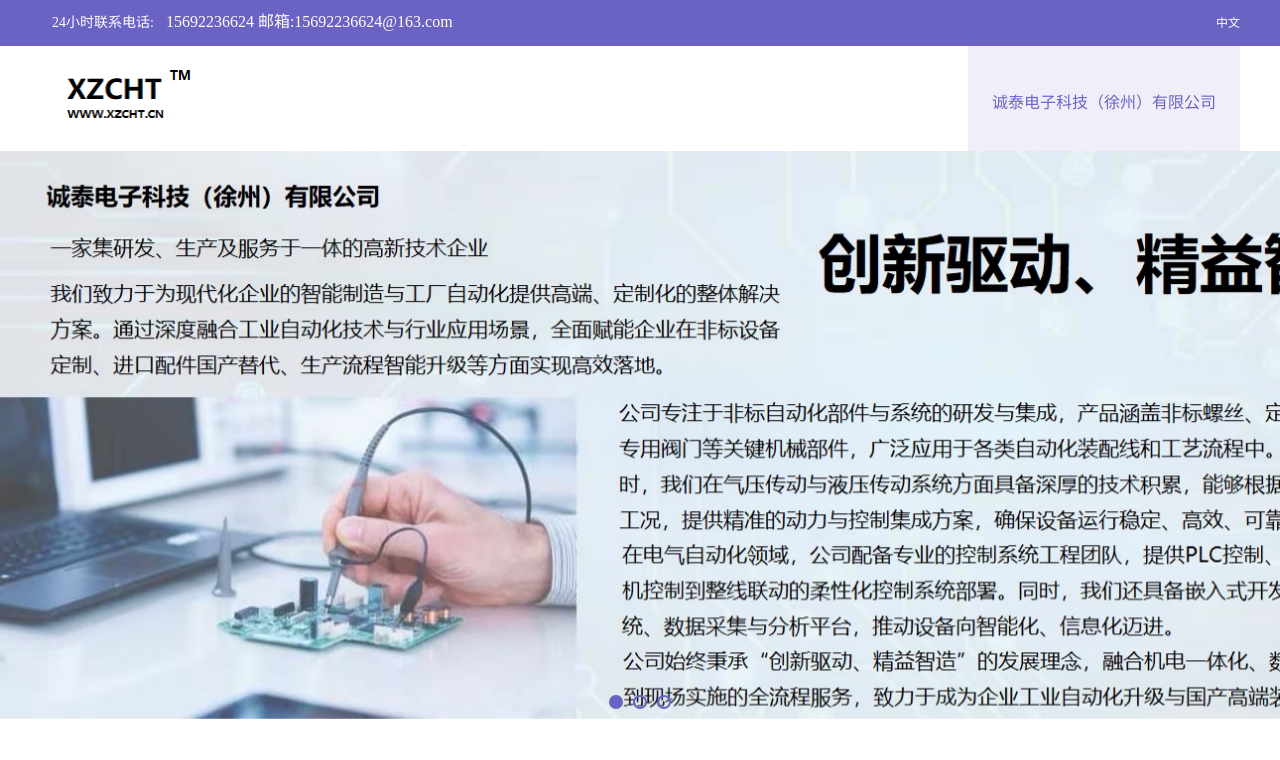
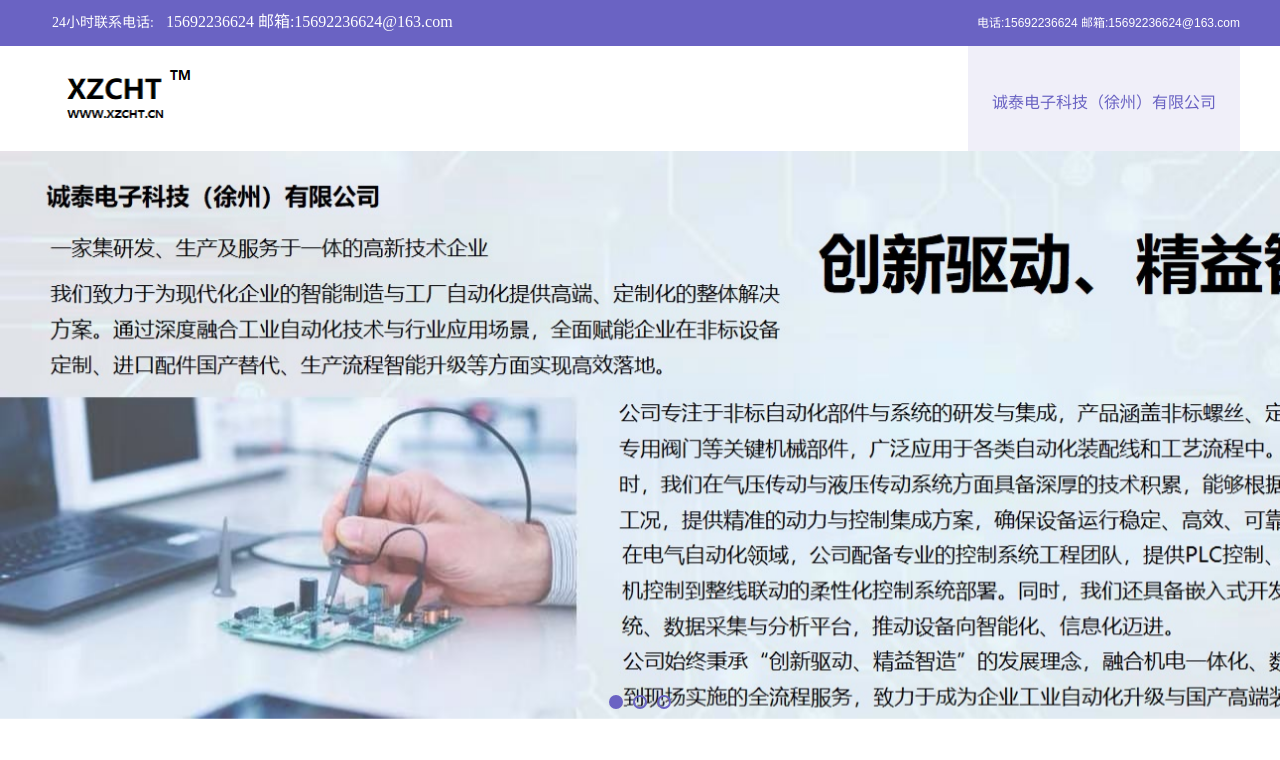
Before and after one commit to protigerLYU/protiger-site, a plain HTML site: page index.html in a window 1280 px wide. Shown: the top 760 px of the page. Drawn offline with Linux system fonts and the light colour scheme.

Commit message:
Update index.html

```diff
--- a/index.html
+++ b/index.html
@@ -274,7 +274,7 @@
                 <p class="c-tel"><span style="font-size:14px;">24小时联系电话:</span><span style="font-size:16px;">15692236624 邮箱:15692236624@163.com</span>
 </p>
                 <p class="language-b">
-                    中文
+                    电话:15692236624 邮箱:15692236624@163.com
 
                 </p>
 
```
